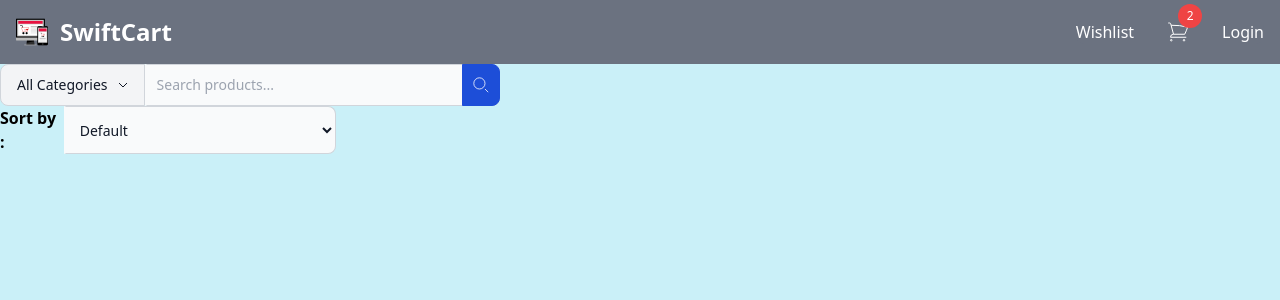
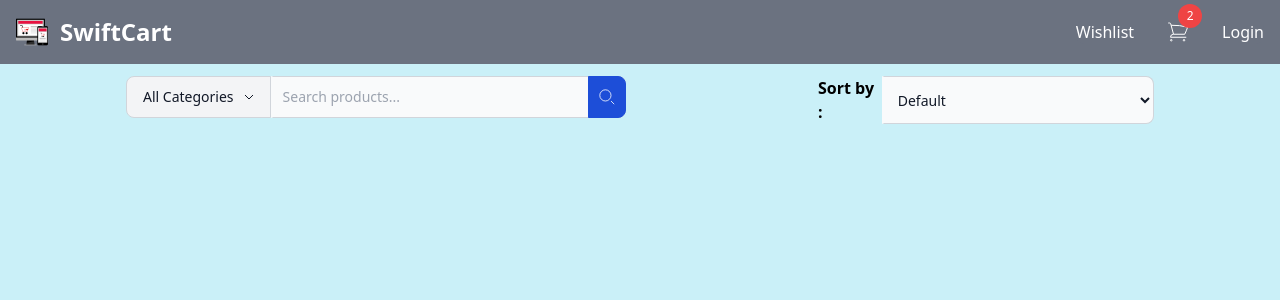
Before and after one commit to Mokawane/SEEMOK507_BCL2407_GroupB_Jonas-Mokawane_JSF03, a Vue app: page / in a window 1280 px wide. Shown: the top 300 px of the page. Built offline with nearby package versions, Linux system fonts and the light colour scheme.

Commit message:
Added div wrapper with grid and flex styles around Filter and Sort components

```diff
--- a/src/App.vue
+++ b/src/App.vue
@@ -7,8 +7,10 @@
 <template>
 
   <Header />
+  <div class="grid lg:flex gap-y-4 gap-x-48 lg:items-start mt-3 mx-auto justify-center">
   <Filter />
   <Sort />
+  </div>
 </template>
 
 <style scoped>
```
